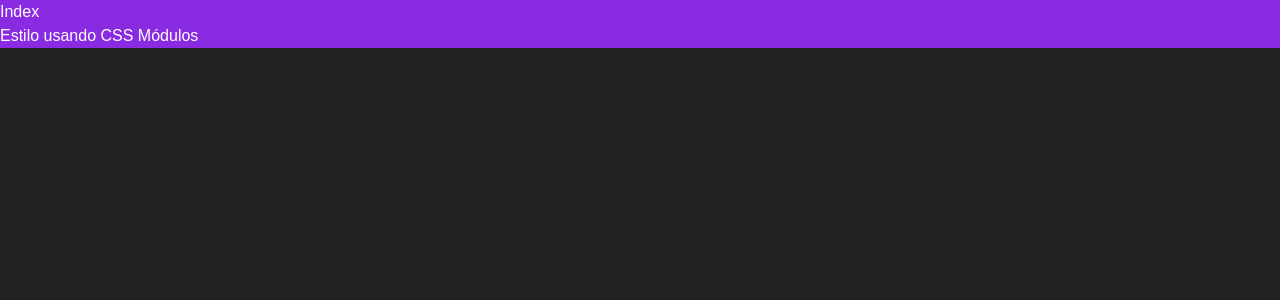
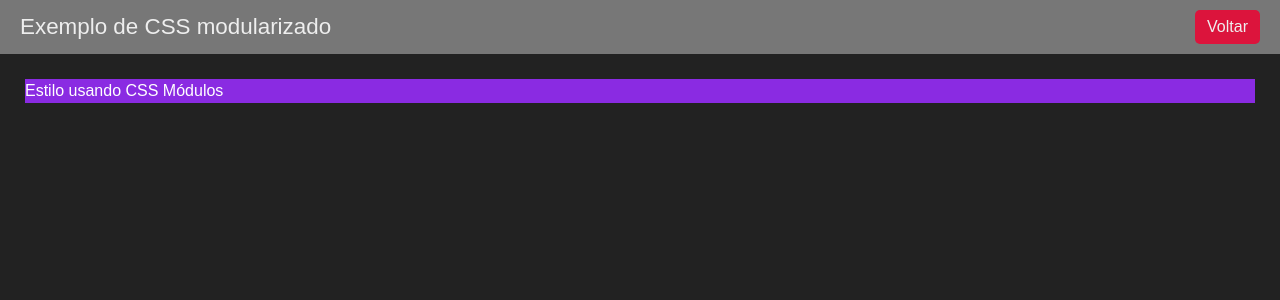
Before and after one commit to icaro-nog/react-redux-udemy, a Next.js app in the folder aulao_nextjs/fundamentos/: page /estiloso in a window 1280 px wide. Shown: the top 300 px of the page. Built offline with nearby package versions, Linux system fonts and the light colour scheme.

Commit message:
Componente Layout

```diff
--- /dev/null
+++ b/aulao_nextjs/fundamentos/src/components/Layout.jsx
@@ -0,0 +1,18 @@
+import Link from 'next/link'
+import '../styles/Layout.modules.css'
+
+export default function Layout(props){
+    return (
+        <div className='layout'>
+            <div className='cabecalho'>
+                <h1>{props.titulo ?? 'Mais um exemplo'}</h1>
+                <Link
+                    href="/"
+                >Voltar</Link>
+            </div>
+            <div className='conteudo'>
+                {props.children}
+            </div>
+        </div>
+    )
+}
--- a/aulao_nextjs/fundamentos/src/pages/estiloso.jsx
+++ b/aulao_nextjs/fundamentos/src/pages/estiloso.jsx
@@ -1,13 +1,13 @@
 import '../styles/Estiloso.modules.css'
 import Link from 'next/link'
+import Layout from '../components/Layout'
 
 export default function Estiloso(){
     return (
-        <div className='roxo'>
-            <Link
-                href="/"
-            >Index</Link>
-            <h1>Estilo usando CSS Módulos</h1>
-        </div>
+        <Layout titulo="Exemplo de CSS modularizado">
+            <div className='roxo'>
+                <h1>Estilo usando CSS Módulos</h1>
+            </div>
+        </Layout>
     )
 }
--- /dev/null
+++ b/aulao_nextjs/fundamentos/src/styles/Layout.modules.css
@@ -0,0 +1,28 @@
+.layout{
+    height: 100vh;
+    display: flex;
+    flex-direction: column;
+}
+
+.cabecalho {
+    display: flex;
+    justify-content: space-between;
+    padding: 10px 20px;
+    background-color: #777;
+}
+
+.cabecalho h1 {
+    margin: 0px;
+    font-size: 1.4rem;
+}
+
+.cabecalho a {
+    background-color: crimson;
+    padding: 5px 12px;
+    border-radius: 5px;
+}
+
+.conteudo {
+    padding: 25px;
+    height: 100%;
+}
```
